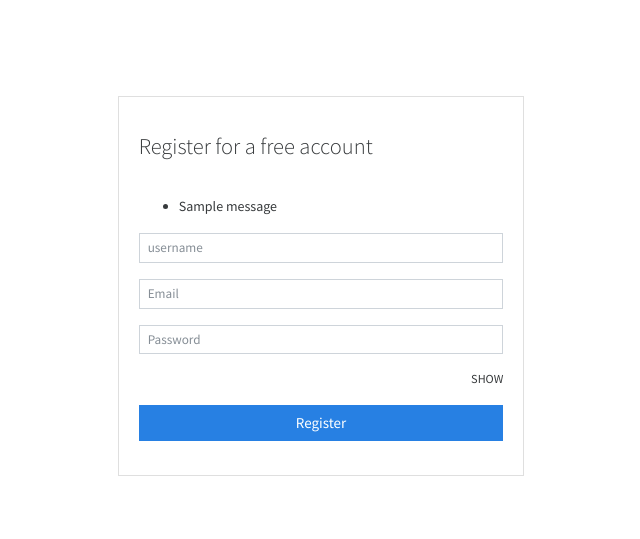
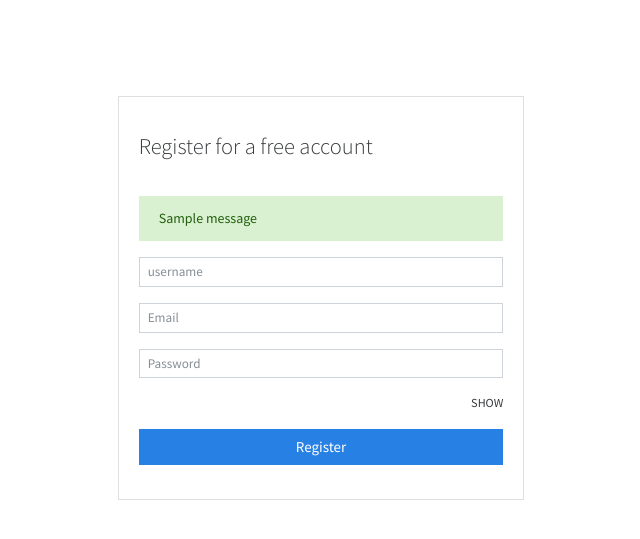
Before and after one commit to Mukhammadkodir27/Money-Manager-Django, a Django app: page /authentication/register in a window 1280 px wide. Shown: the top 539 px of the page, without its empty margins (319-959 px from the left). Run offline with Django 5.2, Linux system fonts and the light colour scheme; tables that the repository leaves empty hold one stand-in row (values such as "Sample post"); one stand-in notice (Sample message) is shown; some libraries are stand-ins or nearby versions.

Commit message:
Configure message alerts Success!

```diff
--- a/MoneyManager/settings.py
+++ b/MoneyManager/settings.py
@@ -1,6 +1,7 @@
 import os.path
 from pathlib import Path
 import django_heroku
+from django.contrib import messages
 
 # Build paths inside the project like this: BASE_DIR / 'subdir'.
 BASE_DIR = Path(__file__).resolve().parent.parent
@@ -119,3 +120,8 @@ STATIC_ROOT = os.path.join(BASE_DIR, "static")
 DEFAULT_AUTO_FIELD = "django.db.models.BigAutoField"
 
 django_heroku.settings(locals())
+
+
+MESSAGE_TAGS = {
+    messages.ERROR: "danger"
+}
--- a/templates/partials/_messages.html
+++ b/templates/partials/_messages.html
@@ -1,9 +1,9 @@
 {% if messages %}
-    <ul class="messages">
+    <div class="messages">
         {% for message in messages %}
-        <li{% if message.tags %} class="{{ message.tags }}"{% endif %}>
+        <div{% if message.tags %} class="alert alert-sm alert-{{ message.tags }}"{% endif %}>
             {{ message }}
-        </li>
+        </div>
         {% endfor %}
-    </ul>
+    </div>
 {% endif %}
```
